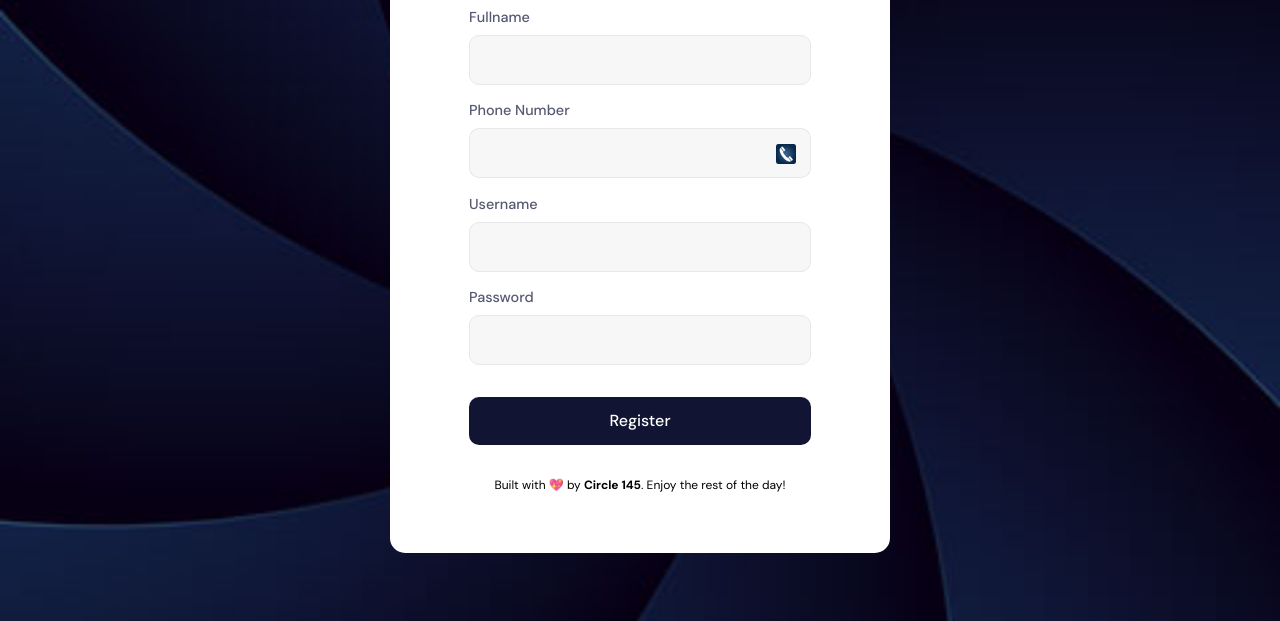
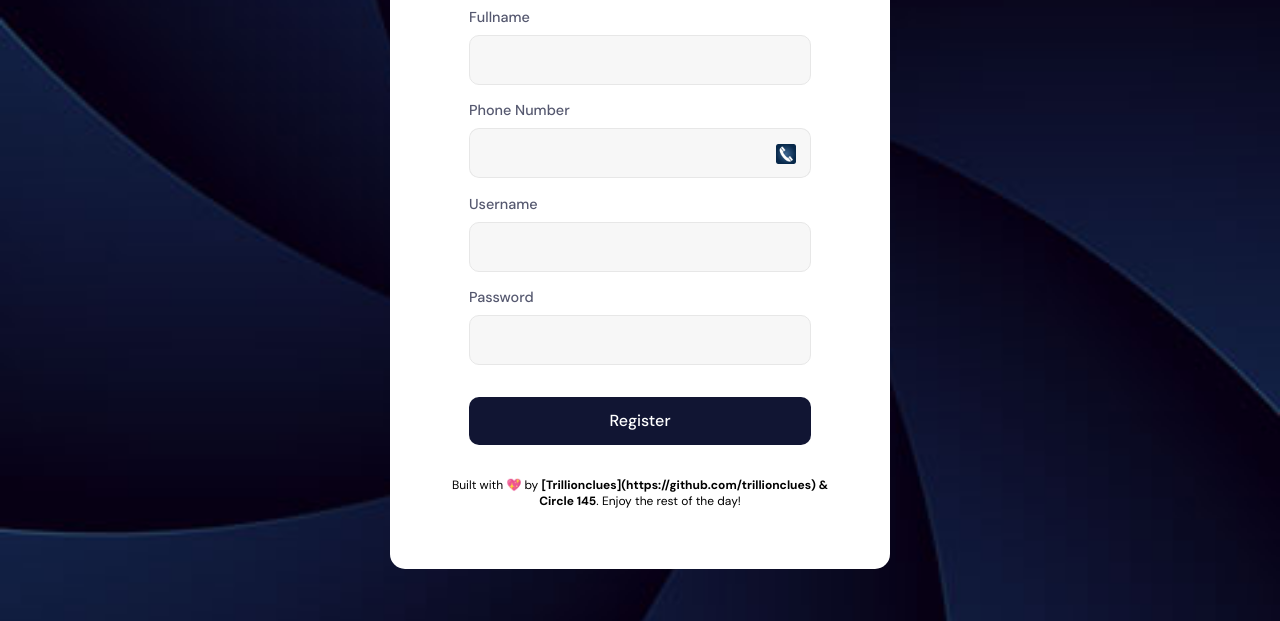
Before and after one commit to trillionclues/phonie-app, a plain HTML site: page index.html in a window 1280 px wide. Shown: the part 179-800 px from the top of the page. Drawn offline with Linux system fonts and the light colour scheme.

Commit message:
Update index.html

```diff
--- a/index.html
+++ b/index.html
@@ -51,7 +51,7 @@
       </form>
       <div>
         <p class="footnote">
-          Built with 💖 by <b>Circle 145</b>. Enjoy the rest of the day!
+          Built with 💖 by <b>[Trillionclues](https://github.com/trillionclues) & Circle 145</b>. Enjoy the rest of the day!
         </p>
       </div>
     </div>
```
